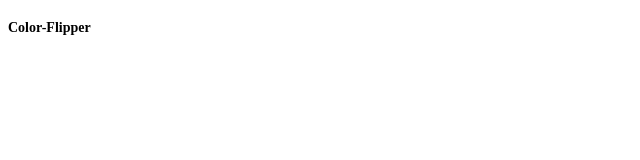
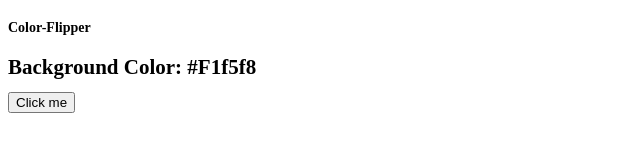
Before and after one commit to LucianoSainz/Color-Flipper, a plain HTML site: page index.html in a window 1280 px wide. Shown: the whole page, without its empty margins (0-640 px from the left). Drawn offline with Linux system fonts and the light colour scheme.

Commit message:
add class container and botton

```diff
--- a/index.html
+++ b/index.html
@@ -21,7 +21,12 @@
         </div>
     </nav>
     <main>
-
+        <div class="container">
+            <h2>Background color: <span class="color">
+                #f1f5f8
+            </span></h2>
+            <button class="btn btn-hero" id="btn">Click me</button>
+        </div>
     </main>
     <script scr="app.js"></script>
 </body>
```
